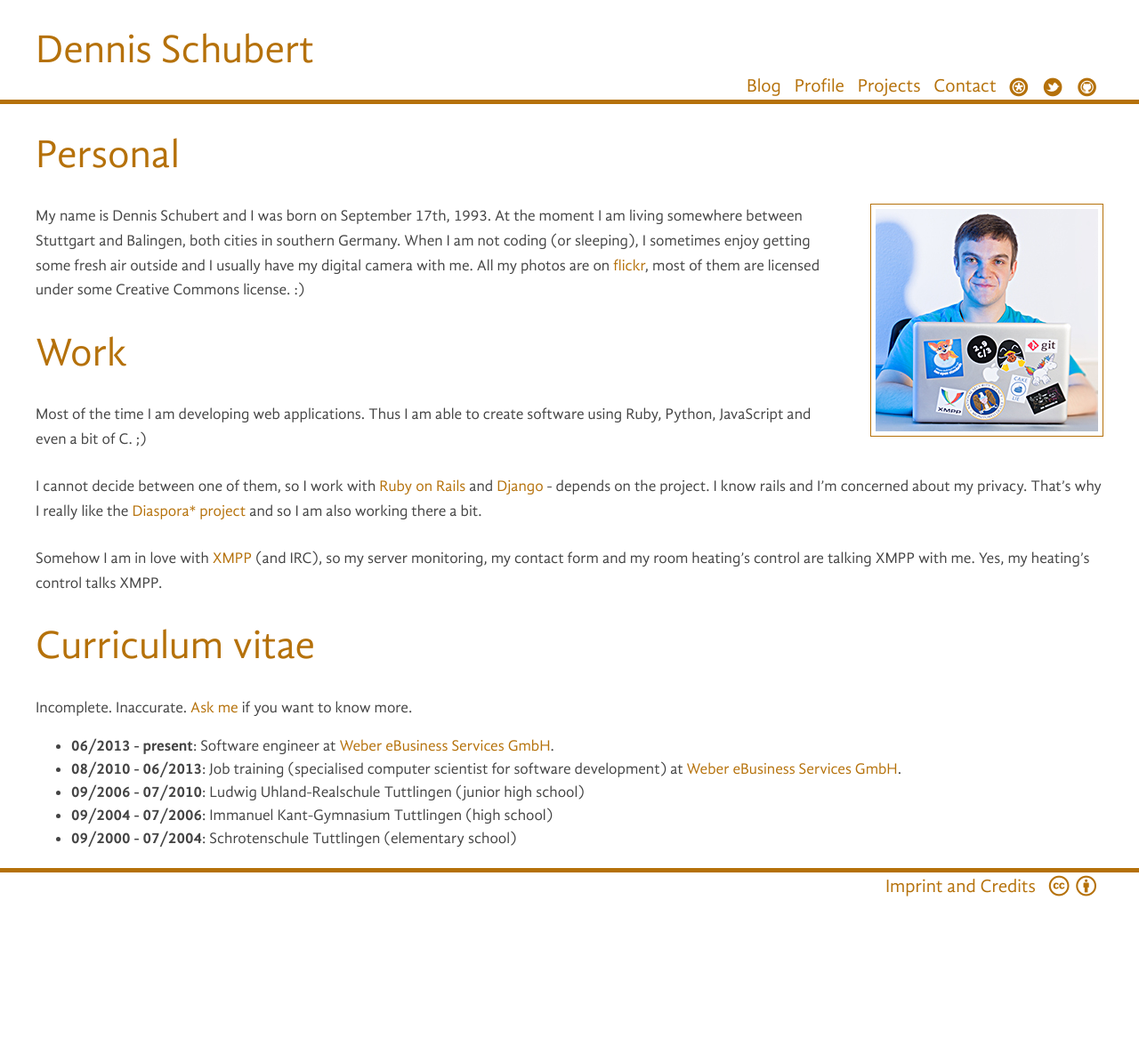
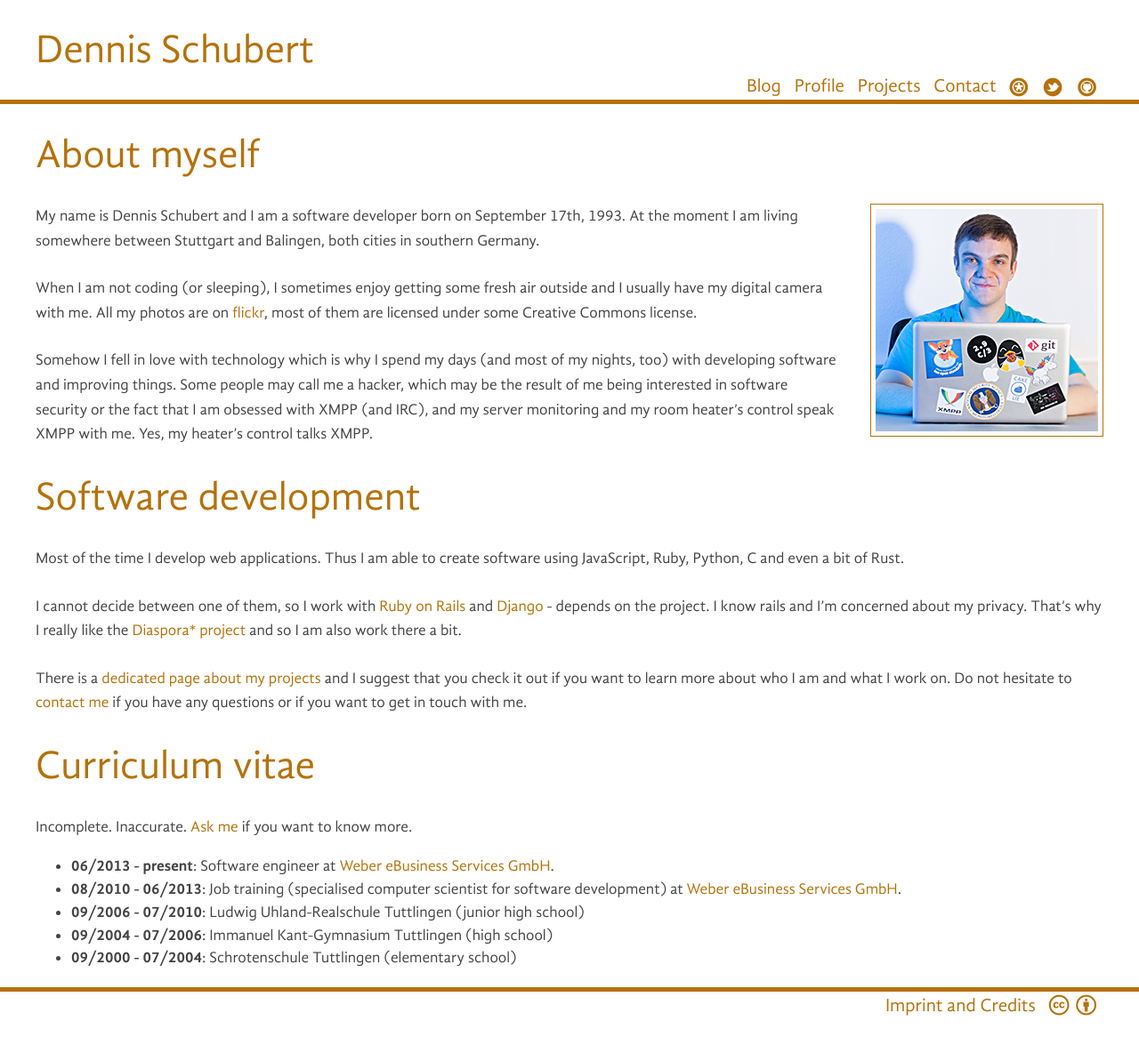
Before and after one commit to netinetwalker/schubio, a Jekyll site: the page built from profile.md, in a window 1280 px wide. Shown: the whole page at 89% size. Built offline with Jekyll 4.4.1, drawn with Linux system fonts in a browser that asks for light colours; some web fonts are replaced; Markdown is read by kramdown in place of the engine named in the settings; before the commit the page ends 1032 px from its top, so only the background shows below that.

Commit message:
overhaul profile

```diff
--- a/profile.md
+++ b/profile.md
@@ -3,30 +3,40 @@ layout: default
 title: Profile
 ---
 
-# Personal
+# About myself
 
 {% img bordered float-right /cfiles/profile_picture.jpg %}
 
-My name is Dennis Schubert and I was born on September 17th, 1993. At the
-moment I am living somewhere between Stuttgart and Balingen, both cities in
-southern Germany. When I am not coding (or sleeping), I sometimes enjoy getting
-some fresh air outside and I usually have my digital camera with me. All my
-photos are on [flickr][flickr], most of them are licensed under some Creative
-Commons license. :)
+My name is Dennis Schubert and I am a software developer born on September
+17th, 1993. At the moment I am living somewhere between Stuttgart and Balingen,
+both cities in southern Germany.
 
-# Work
+When I am not coding (or sleeping), I sometimes enjoy getting some fresh air
+outside and I usually have my digital camera with me. All my photos are on
+[flickr][flickr], most of them are licensed under some Creative Commons
+license.
 
-Most of the time I am developing web applications. Thus I am able to create
-software using Ruby, Python, JavaScript and even a bit of C. ;)
+Somehow I fell in love with technology which is why I spend my days (and most of
+my nights, too) with developing software and improving things. Some people may
+call me a hacker, which may be the result of me being interested in software
+security or the fact that I am obsessed with XMPP (and IRC), and my server
+monitoring and my room heater's control speak XMPP with me. Yes, my heater's
+control talks XMPP.
+
+# Software development
+
+Most of the time I develop web applications. Thus I am able to create software
+using JavaScript, Ruby, Python, C and even a bit of Rust.
 
 I cannot decide between one of them, so I work with [Ruby on Rails][rails] and
 [Django][django] - depends on the project. I know rails and I'm concerned about
 my privacy. That's why I really like the [Diaspora\* project][diaspora] and so
-I am also working there a bit.
+I am also work there a bit.
 
-Somehow I am in love with [XMPP][xmpp] (and IRC), so my server monitoring, my
-contact form and my room heating's control are talking XMPP with me. Yes, my
-heating's control talks XMPP.
+There is a [dedicated page about my projects][projects] and I suggest that you
+check it out if you want to learn more about who I am and what I work on. Do not
+hesitate to [contact me][contact] if you have any questions or if you want to
+get in touch with me.
 
 # Curriculum vitae
 
```
Also changed, not shown: other parts of profile.md (+0 -1 lines), _projects/dcf77webreceiver.md (+1 -1 lines).
